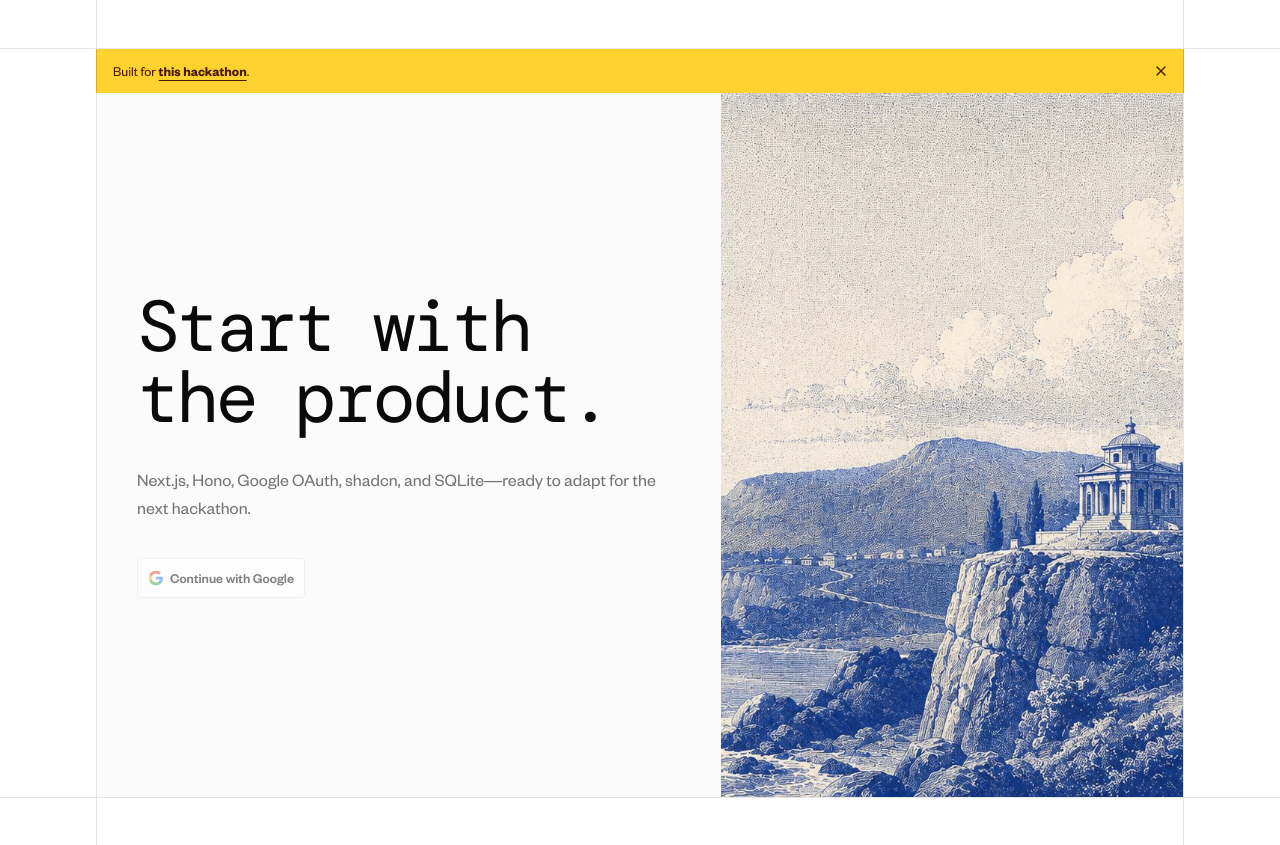
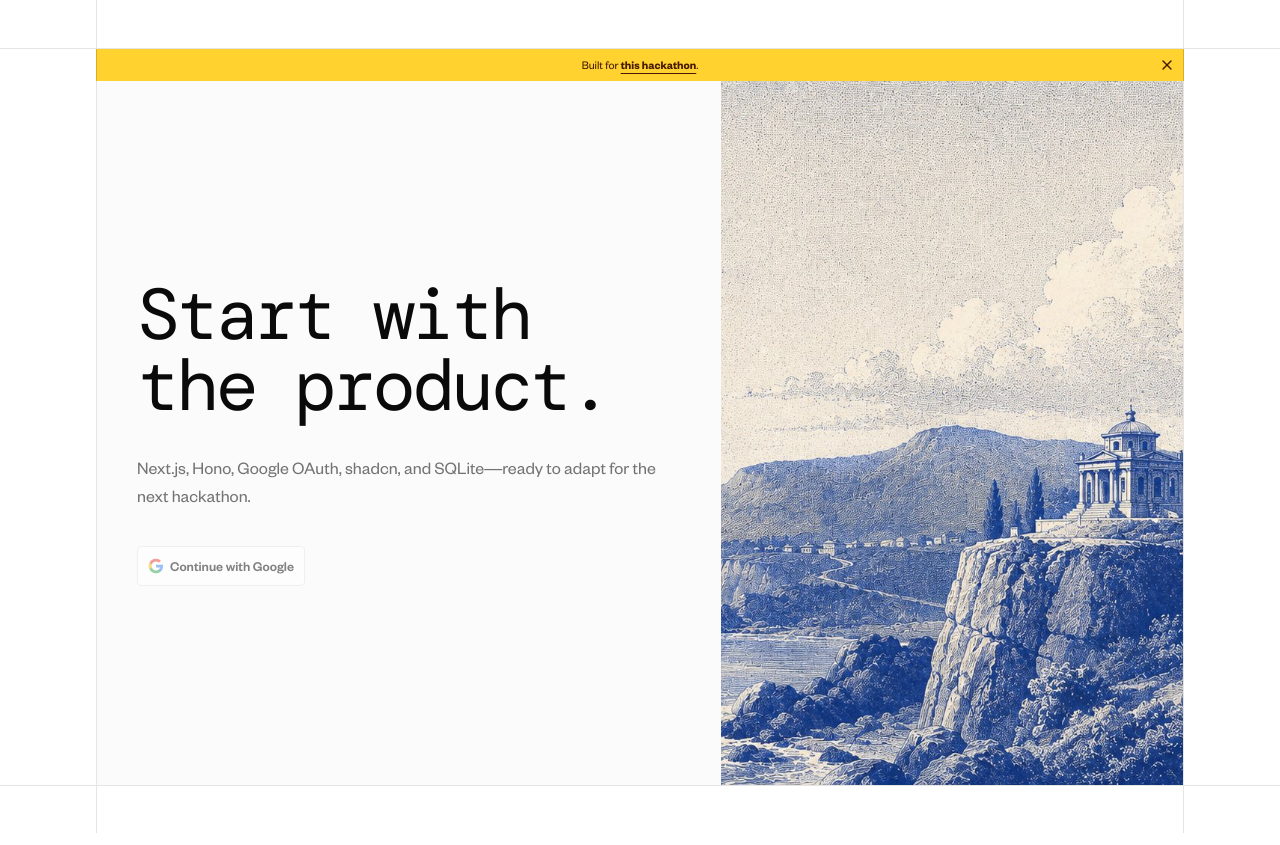
Before and after one commit to vimzh/bumps, a Next.js app in the folder apps/web/: page / in a window 1280 px wide. Built offline with nearby package versions, Linux system fonts and the light colour scheme; no server answers; a web font is replaced by a local one.

Commit message:
Slim and center hackathon banner

```diff
--- a/apps/web/src/components/layout/hackathon-banner.tsx
+++ b/apps/web/src/components/layout/hackathon-banner.tsx
@@ -25,8 +25,8 @@ export function HackathonBanner({
   if (!isVisible) return null;
 
   return (
-    <Alert className="mx-10 w-auto grid-cols-[minmax(0,1fr)_2.75rem] items-center gap-0 rounded-none border-y-0 border-amber-950/20 bg-amber-300 px-0 py-0 text-amber-950 sm:mx-16 lg:mx-24">
-      <p className="px-4 py-2.5 text-center text-sm sm:text-left">
+    <Alert className="mx-10 block w-auto rounded-none border-y-0 border-amber-950/20 bg-amber-300 px-0 py-0 text-amber-950 sm:mx-16 lg:mx-24">
+      <p className="px-10 py-1.5 text-center text-xs leading-5">
         {prefix}{" "}
         <Link
           className="font-semibold underline underline-offset-4 hover:text-amber-950/70 focus-visible:outline-none focus-visible:ring-2 focus-visible:ring-amber-950"
@@ -40,9 +40,9 @@ export function HackathonBanner({
       </p>
       <Button
         aria-label={dismissLabel}
-        className="size-11 rounded-none text-amber-950 hover:bg-amber-950/10 hover:text-amber-950 focus-visible:border-amber-950/40 focus-visible:ring-amber-950/40"
+        className="absolute top-1/2 right-0 size-8 -translate-y-1/2 rounded-none text-amber-950 before:absolute before:-inset-1.5 before:content-[''] hover:bg-amber-950/10 hover:text-amber-950 focus-visible:border-amber-950/40 focus-visible:ring-amber-950/40"
         onClick={() => setIsVisible(false)}
-        size="icon-lg"
+        size="icon"
         type="button"
         variant="ghost"
       >
```
